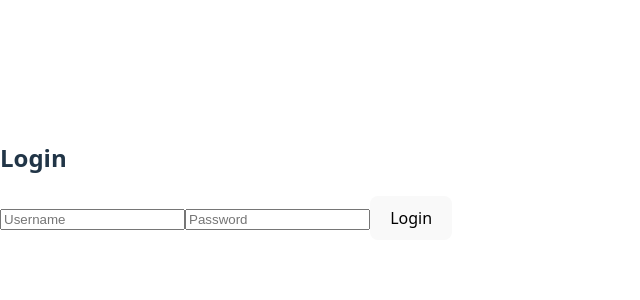
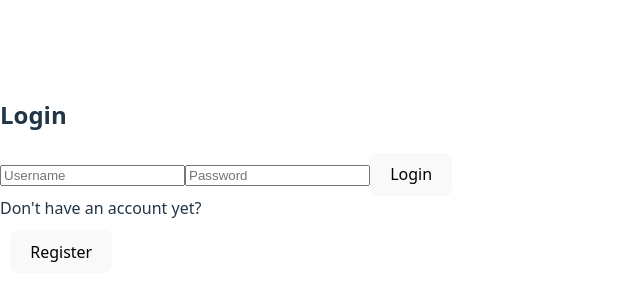
Before and after one commit to LPF-24/growly-auth-ui, a React (Vite) app: page /login in a window 1280 px wide. Shown: the part 220-520 px from the top of the page, without its empty margins (0-640 px from the left). Built offline with nearby package versions, Linux system fonts and the light colour scheme; no server answers.

Commit message:
feat(auth-ui): minor functionality improvements for ease of use

```diff
--- a/src/pages/EditProfilePage.jsx
+++ b/src/pages/EditProfilePage.jsx
@@ -26,7 +26,6 @@ function EditProfilePage() {
         e.preventDefault();
         try {
             await updateProfile({ username, password, email });
-            alert("Profile updated!");
             navigate("/profile");
         } catch (err) {
             setError(err.message || "Update failed");
@@ -44,6 +43,10 @@ function EditProfilePage() {
             <br/>
             <button type="submit">Save changes</button>
             {error && <div style={{ color: "red" }}> {error}</div>}
+            <br/>
+            <button onClick={() => navigate("/profile")} style={{ margin: "10px" }}>
+                Return to your personal account
+            </button>
         </form>
     );
 }
--- a/src/pages/LoginPage.jsx
+++ b/src/pages/LoginPage.jsx
@@ -14,7 +14,7 @@ function LoginPage() {
 
         try {
             await login(username, password); // токен уже сохранён, result не нужен
-            alert("Login successful");
+
             navigate("/profile");
         } catch (err) {
             setError(err.message || "Unknown error");
@@ -28,6 +28,12 @@ function LoginPage() {
             <input type="password" value={password} onChange={(e) => setPassword(e.target.value)} placeholder="Password" />
             <button type="submit">Login</button>
             {error && <div style={{color: "red"}}>{error}</div>}
+            <br/>
+            <span>Don't have an account yet?</span>
+            <br/>
+            <button onClick={() => navigate("/register")} style={{ margin: "10px" }}>
+                Register
+            </button>
         </form>
     );
 }
--- a/src/pages/ProfilePage.jsx
+++ b/src/pages/ProfilePage.jsx
@@ -20,7 +20,7 @@ function ProfilePage() {
     const handleLogout = async () => {
         try {
             await logout();
-            alert("Logged out");
+            alert("Are you sure you want to log out?");
             navigate("/login");
         } catch(e) {
             alert("Logout failed");
--- a/src/pages/RegisterPage.jsx
+++ b/src/pages/RegisterPage.jsx
@@ -34,6 +34,12 @@ function RegisterPage() {
             <br/>
             <button type="submit">Register</button>
             {error && <div style={{ color: "red" }}>{error}</div>}
+            <br/>
+            <span>Already have an account?</span>
+            <br/>
+            <button onClick={() => navigate("/login")} style={{ margin: "10px" }}>
+                Login
+            </button>
         </form>
     );
 }
```
